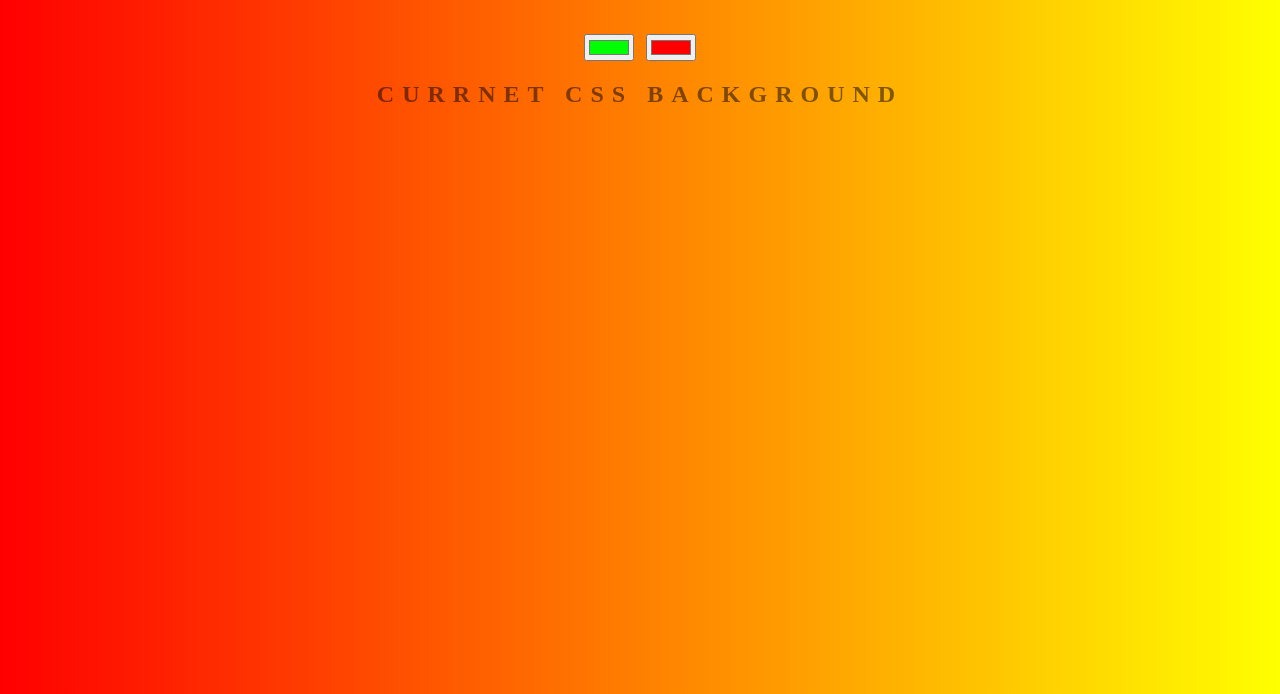
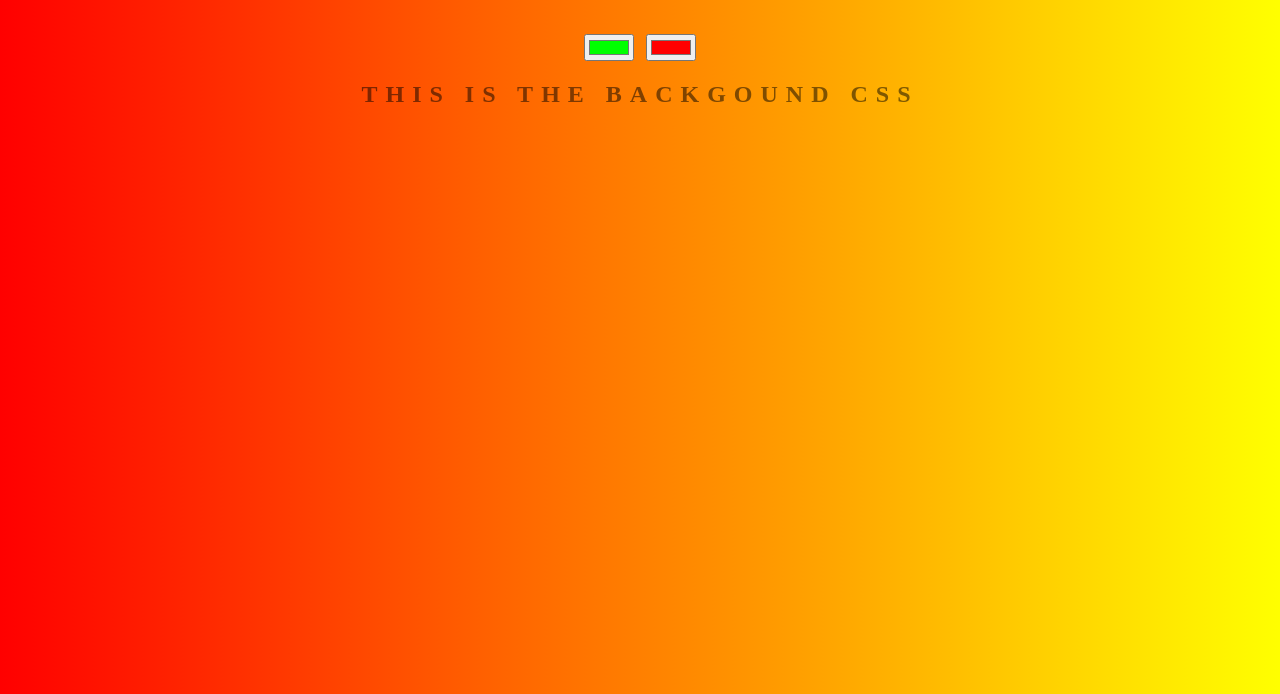
Before and after one commit to abdiqadir-smr/background-generator, a plain HTML site: page index.html in a window 1280 px wide. Shown: the part 106-800 px from the top of the page. Drawn offline with Linux system fonts and the light colour scheme.

Commit message:
changing text

```diff
--- a/index.html
+++ b/index.html
@@ -12,7 +12,7 @@
     <h1>Gradient Background</h1>
     <input class="color1" type="color" name="color1" value="#00ff00" />
     <input class="color2" type="color" name="color2" value="#ff0000" />
-    <h2>Currnet CSS Background</h2>
+    <h2>This is the backgound css</h2>
     <h3></h3>
 
     <script src="script.js"></script>
```
